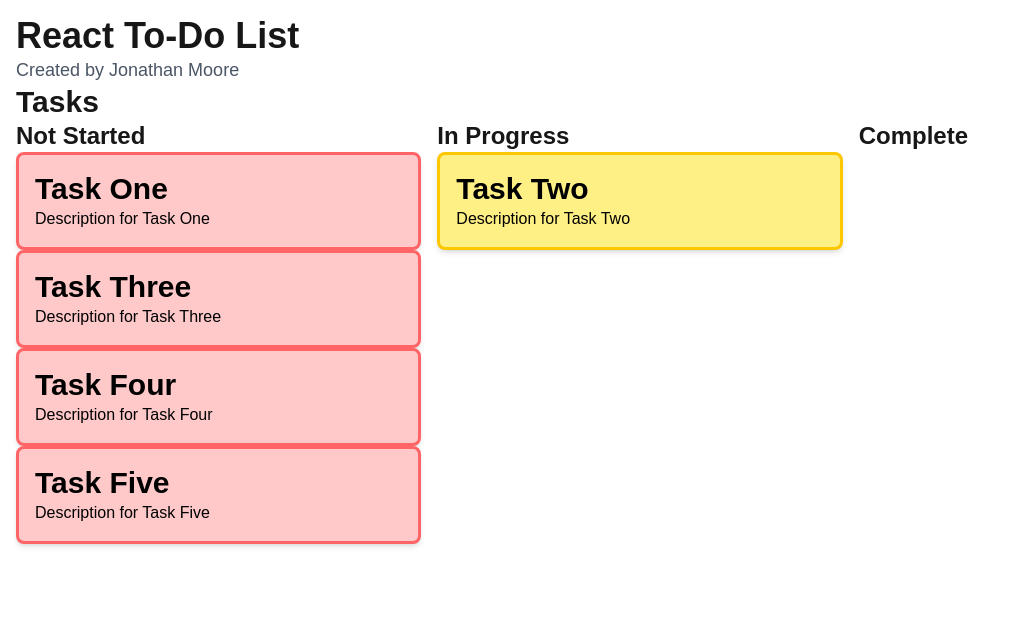
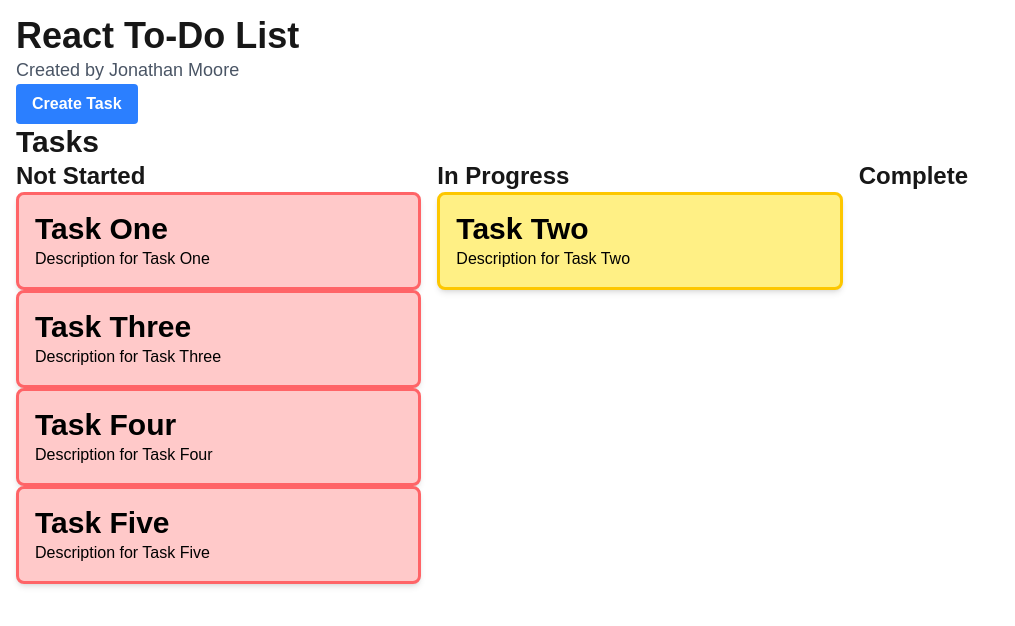
Before and after one commit to jamscodes/react-to-do-list, a Next.js app: page / in a window 1280 px wide. Shown: the top 626 px of the page, without its empty margins (0-1015 px from the left). Built offline with nearby package versions, Linux system fonts and the light colour scheme.

Commit message:
Added Button component, TaskForm component, and Task.interface.tsx. Converted TaskCard and TaskTable to TypeScript. Removed propTypes.js. Updated page.tsx to use new components.

```diff
--- a/src/app/page.tsx
+++ b/src/app/page.tsx
@@ -1,16 +1,18 @@
 'use client'
 import { DndContext } from "@dnd-kit/core";
 import TaskTable from "../components/TaskTable";
+import TaskForm from "@/components/TaskForm";
 import { useState } from "react";
 import { DragEndEvent } from "@dnd-kit/core";
+import Task from "@/interfaces/Task.interface";
 
 export default function Home() {
-  const initialTasks = [
-    {id: 1, status: "Not Started", title: "Task One", description: "Description for Task One"},
-    {id: 2, status: "In Progress", title: "Task Two", description: "Description for Task Two"},
-    {id: 3, status: "Not Started", title: "Task Three", description: "Description for Task Three"},
-    {id: 4, status: "Not Started", title: "Task Four", description: "Description for Task Four"},
-    {id: 5, status: "Not Started", title: "Task Five", description: "Description for Task Five"},
+  const initialTasks: Task[] = [
+    {id: '1', status: "Not Started", title: "Task One", description: "Description for Task One"},
+    {id: '2', status: "In Progress", title: "Task Two", description: "Description for Task Two"},
+    {id: '3', status: "Not Started", title: "Task Three", description: "Description for Task Three"},
+    {id: '4', status: "Not Started", title: "Task Four", description: "Description for Task Four"},
+    {id: '5', status: "Not Started", title: "Task Five", description: "Description for Task Five"},
   ];
 
   const [tasks, setTasks] = useState(initialTasks);
@@ -30,12 +32,17 @@ export default function Home() {
     setIsOver(true);
   }
 
+  const updateTasks = (newTask: Task) => {
+    setTasks([...tasks, newTask]);
+  }
+
   return (
       <div className="container mx-auto p-4">
         <h1 className="text-4xl font-bold">React To-Do List</h1>
         <p className="text-lg text-gray-600">
           Created by Jonathan Moore
         </p>
+        <TaskForm updateTasks={updateTasks} />
         <DndContext onDragEnd={handleDragEnd}>
           <TaskTable tasks={tasks} />
         </DndContext>
--- /dev/null
+++ b/src/components/Button.tsx
@@ -0,0 +1,17 @@
+'use client'
+import cx from 'classnames';
+
+type ButtonTypes = {
+    text: string,
+    handler: () => void,
+}
+
+export default function Button({ text, handler }: ButtonTypes) {
+    const buttonClasses = cx({
+        'bg-blue-500 hover:bg-blue-700 text-white font-bold py-2 px-4 rounded': true,
+    });
+
+    return (
+        <button className={buttonClasses} onClick={handler}>{text}</button>
+    )
+}
--- a/src/components/TaskCard.jsx
+++ b/src/components/TaskCard.tsx
@@ -1,10 +1,10 @@
 'use client'
 import React from 'react';
 import cx from 'classnames';
-import { taskPropType } from '../propTypes';
 import { useDraggable } from '@dnd-kit/core';
+import Task from '@/interfaces/Task.interface';
 
-export default function TaskCard({ task }) {
+export default function TaskCard({task}: {task: Task}) {
     const {attributes, listeners, setNodeRef, transform} = useDraggable({
         id: task.id,
     });
@@ -26,7 +26,3 @@ export default function TaskCard({ task }) {
         </div>
     );
 }
-
-TaskCard.propTypes = {
-    task: taskPropType.isRequired,
-};
--- /dev/null
+++ b/src/components/TaskForm.tsx
@@ -0,0 +1,76 @@
+'use client'
+import { useState } from 'react';
+import Button from './Button';
+import Task, {TaskStatus} from '../interfaces/Task.interface';
+
+interface TaskFormProps {
+    updateTasks: (newTask: Task) => void;
+}
+
+export default function TaskForm({updateTasks}: TaskFormProps) {
+    const [state, setState] = useState({
+        open: false,
+        formData: {
+            title: '',
+            description: '',
+            status: '' as TaskStatus,
+        }
+    });
+
+    const toggleDialog = () => {
+        setState(prevState => ({
+            ...prevState,
+            open: !prevState.open,
+        }));
+    }
+
+    const formUpdateHandler = (event: React.ChangeEvent<HTMLInputElement | HTMLTextAreaElement | HTMLSelectElement>) => {
+        setState(prevState => ({
+            ...prevState,
+            formData: {
+                ...prevState.formData,
+                [event.target.name]: event.target.value,
+            }
+        }));
+    }
+
+    const formSubmitHandler = (event: React.FormEvent<HTMLFormElement>) => {
+        event.preventDefault();
+        const newTask = {
+            id: Math.random().toString(36).substring(2, 9),
+            ...state.formData,
+        };
+        updateTasks(newTask);
+        setState({
+            open: false,
+            formData: {
+                title: '',
+                description: '',
+                status: '',
+            }
+        });
+    }
+
+    return (
+        <>
+            <Button text="Create Task" handler={toggleDialog} />
+            <dialog {...(state.open ? { open: true } : {})}>
+                <h2>Create Task</h2>
+                <form onSubmit={formSubmitHandler}>
+                    <label htmlFor="title">Title</label>
+                    <input type="text" id="title" name="title" value={state.formData.title} onChange={formUpdateHandler} />
+                    <label htmlFor="description">Description</label>
+                    <textarea id="description" name="description" value={state.formData.description} onChange={formUpdateHandler} />
+                    <label htmlFor="status">Status</label>
+                    <select id="status" name="status" value={state.formData.status} onChange={formUpdateHandler}>
+                        <option selected disabled>Select a status</option>
+                        <option value="Not Started">Not Started</option>
+                        <option value="In Progress">In Progress</option>
+                        <option value="Complete">Complete</option>
+                    </select>
+                    <button type="submit">Create Task</button>
+                </form>
+            </dialog>
+        </>
+    )
+}
--- a/src/components/TaskTable.jsx
+++ b/src/components/TaskTable.tsx
@@ -1,22 +1,25 @@
 'use client'
 import TaskCard from './TaskCard';
-import PropTypes from 'prop-types';
-import { taskPropType } from '../propTypes';
 import { useDroppable } from '@dnd-kit/core';
 import cx from 'classnames';
+import Task from '../interfaces/Task.interface';
 
-export default function TaskTable({ tasks }) {
-    const {isOverNotStarted, setNodeRef: setNotStartedRef} = useDroppable({
+interface TaskTableProps {
+    tasks: Task[];
+}
+
+export default function TaskTable({ tasks }: TaskTableProps) {
+    const {isOver: isOverNotStarted, setNodeRef: setNotStartedRef} = useDroppable({
         id: 'tasks-not-started',
         data: {status: 'Not Started'},
     });
 
-    const {isOverInProgress, setNodeRef: setInProgressRef} = useDroppable({
+    const {isOver: isOverInProgress, setNodeRef: setInProgressRef} = useDroppable({
         id: 'tasks-in-progress',
         data: {status: 'In Progress'},
     });
 
-    const {isOverComplete, setNodeRef: setCompleteRef} = useDroppable({
+    const {isOver: isOverComplete, setNodeRef: setCompleteRef} = useDroppable({
         id: 'tasks-complete',
         data: {status: 'Complete'},
     });
@@ -59,7 +62,3 @@ export default function TaskTable({ tasks }) {
         </section>
     );
 }
-
-TaskTable.propTypes = {
-    tasks: PropTypes.arrayOf(taskPropType).isRequired,
-};
--- /dev/null
+++ b/src/interfaces/Task.interface.tsx
@@ -0,0 +1,8 @@
+export type TaskStatus = 'Not Started' | 'In Progress' | 'Complete' | '';
+
+export default interface Task {
+    id: string;
+    status: TaskStatus;
+    title: string;
+    description: string;
+}
```
Also changed, not shown: src/propTypes.js (deleted, +0 -8 lines), 1 other file (tests, documents, lock files or other folders).
